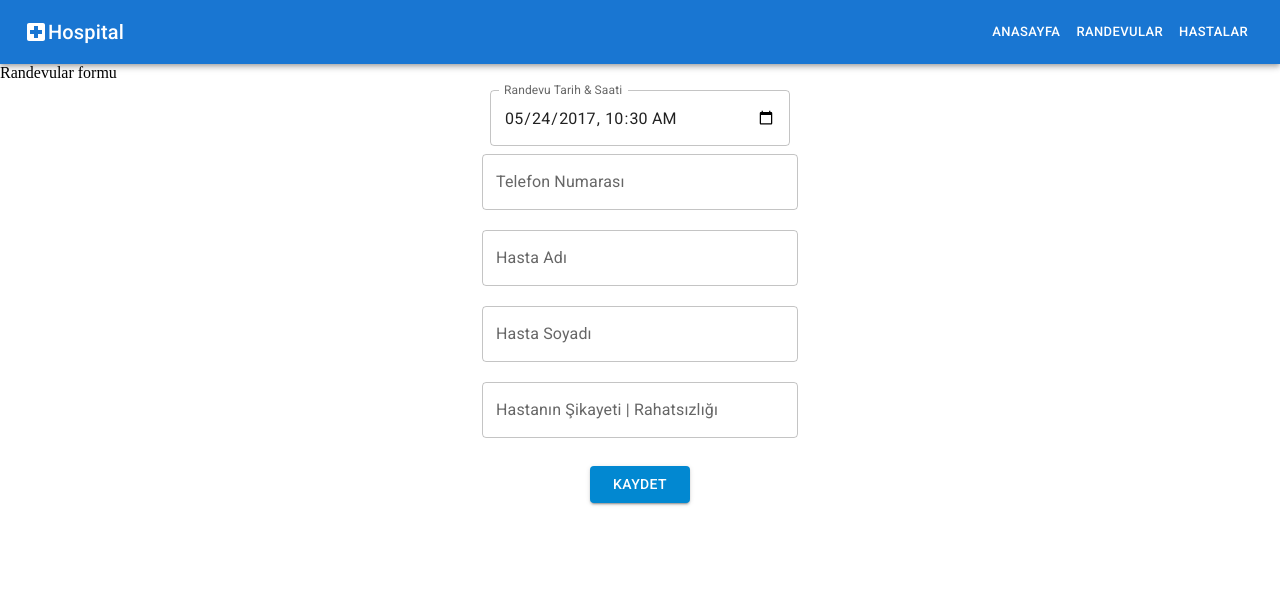
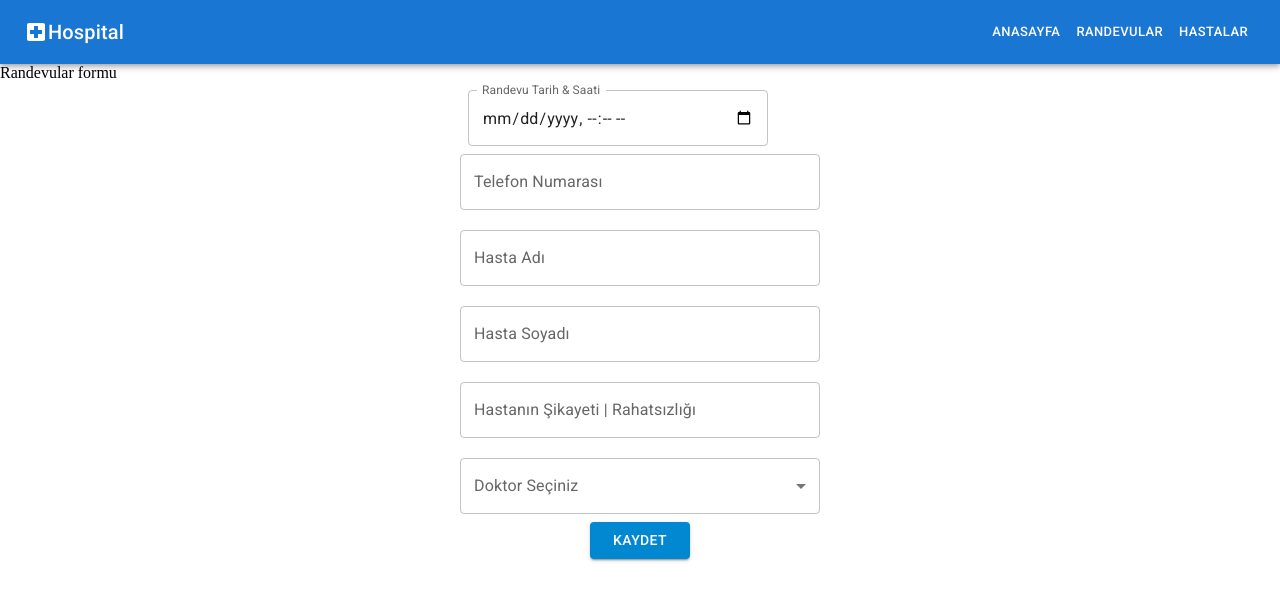
Before and after one commit to muratavci05/reactjs_hospital-automation-app, a React (Create React App) app: page /add-appointment-form in a window 1280 px wide. Shown: the top 600 px of the page. Built offline with nearby package versions, Linux system fonts and the light colour scheme; data requests are answered from the project's data file.

Commit message:
addAppointmentform has dinamic

```diff
--- a/db.json
+++ b/db.json
@@ -7,6 +7,7 @@
       "doctorId": "3"
     }
   ],
+
   "hastalar": [
     {
       "id": "1676156764836",
@@ -29,7 +30,9 @@
       "doctor": "İç hastalıklar hekim1"
     }
   ],
-  "doktorlar": [
+
+
+  "doktorlar_dahiliye": [
     {
       "id": "1",
       "fullname": "dahiliye hekim1"
@@ -47,6 +50,44 @@
       "fullname": "Çocuk hekim1"
     }
   ],
+  "doktorlar_cocuk": [
+    {
+      "id": "1",
+      "fullname": "dahiliye hekim1"
+    },
+    {
+      "id": "2",
+      "fullname": "dahiliye hekim2"
+    },
+    {
+      "id": "3",
+      "fullname": "İç hastalıklar hekim1"
+    },
+    {
+      "id": "4",
+      "fullname": "Çocuk hekim1"
+    }
+  ],
+  "doktorlar_kadin_dogum": [
+    {
+      "id": "1",
+      "fullname": "dahiliye hekim1"
+    },
+    {
+      "id": "2",
+      "fullname": "dahiliye hekim2"
+    },
+    {
+      "id": "3",
+      "fullname": "İç hastalıklar hekim1"
+    },
+    {
+      "id": "4",
+      "fullname": "Çocuk hekim1"
+    }
+  ],
+
+
   "islemler": [
     {
       "id": "1",
--- a/src/components/appointments/AddAppointment-Form.jsx
+++ b/src/components/appointments/AddAppointment-Form.jsx
@@ -1,10 +1,17 @@
 import * as React from "react";
+import axios from "axios";
 import TextField from "@mui/material/TextField";
 import Stack from "@mui/material/Stack";
 import { Button } from "@mui/material";
 import Box from "@mui/material/Box";
 
+import InputLabel from "@mui/material/InputLabel";
+import FormControl from "@mui/material/FormControl";
+import Select from "@mui/material/Select";
+
 import "./style.css";
+import { useState } from "react";
+import { useEffect } from "react";
 
 function RedBar() {
   return (
@@ -16,9 +23,68 @@ function RedBar() {
   );
 }
 
-export default function NativePickers() {
+const AppointmentForm = (props) => {
+  const [date, setDate] = useState(new Date());
+  const [phone, setPhone] = useState("");
+  const [name, setName] = useState("");
+  const [surname, setSurname] = useState("");
+  const [discomfort, setDiscomfort] = useState("");
+  const [doctor, setDoctor] = useState("");
+
+  const [patients, setPatients] = useState(null);
+  const [doctors, setDoctors] = useState(null);
+
+  const [hasPatient, setHasPatient] = useState(false);
+
+  useEffect(() => {
+    axios
+      .get("http://localhost:3004/hastalar")
+      .then((res) => {
+        //console.log("Randevular İçinde Hastalar",res.data)
+        setPatients(res.data);
+      })
+      .catch((err) => {
+        console.log(err);
+      });
+  }, []);
+
+  if (patients === null) {
+    return (
+      <div>
+        <h3>Loading...</h3>
+      </div>
+    );
+  }
+
+  const handleSubmit = (event) => {
+    event.preventDefault();
+    console.log(date);
+  };
+
+  const handlePhoneChange = (event) => {
+    setPhone(event.target.value);
+    const searchPatient = patients.find(
+      (item) => item.phone === String(event.target.value)
+    );
+    console.log("aranan hasta", searchPatient);
+
+    if (searchPatient !== undefined) {
+      setName(searchPatient.name);
+      setSurname(searchPatient.surname);
+      setHasPatient(true)
+    }
+
+    else {
+      setName("")
+      setSurname("")
+      setHasPatient(false)
+
+    }
+  };
+
   return (
     <div className="">
+      <form onSubmit={handleSubmit}>
         <div className="formClass">
           <Stack
             component="form"
@@ -32,40 +98,72 @@ export default function NativePickers() {
               className="dateTimeLocal"
               id="datetime-local"
               label="Randevu Tarih & Saati"
-            type="datetime-local"
-            defaultValue="2017-05-24T10:30"
-            sx={{ width: 300,
-
-            }}
+              type={"datetime-local"}
+              defaultValue={new Date("dd/mm/yyyy")}
+              sx={{ width: 300 }}
               InputLabelProps={{
                 shrink: true,
               }}
+              value={date}
+              onChange={(event) => setDate(event.target.value)}
             />
           </Stack>
           <TextField
             type={"number"}
             label={"Telefon Numarası"}
             id="margin-none"
+            value={phone}
+            onChange={handlePhoneChange}
           />
           <RedBar />
           <TextField
+            type={"text"}
             label={"Hasta Adı"}
             id="margin-none"
-
+            value={name}
+            onChange={(event) => setName(event.target.value)}
+            //kayıtlı ise
+            disabled={hasPatient}
           />
           <RedBar />
           <TextField
+            type={"text"}
             label={"Hasta Soyadı"}
             id="margin-none"
-
+            value={surname}
+            onChange={(event) => setSurname(event.target.value)}
+            //kayıtlı ise
+            disabled={hasPatient}
           />
           <RedBar />
           <TextField
+            type={"text"}
             label={"Hastanın Şikayeti | Rahatsızlığı"}
             id="margin-none"
-
+            value={discomfort}
+            onChange={(event) => setDiscomfort(event.target.value)}
           />
           <RedBar />
+          <FormControl sx={{ minWidth: 360 }}>
+            <InputLabel id="demo-simple-select-label">
+              Doktor Seçiniz
+            </InputLabel>
+            <Select
+              labelId="demo-simple-select-label"
+              id="demo-simple-select"
+              label="Doctor Seçiniz"
+              value={doctor}
+              onChange={(event) => setDoctor(event.target.value)}
+            >
+              {/* {doctors.map((selectDoctor) => {
+                return (
+                  <MenuItem key={selectDoctor.id} value={selectDoctor.fullname}>
+                    {selectDoctor.fullname}
+                  </MenuItem>
+                );
+              })} */}
+            </Select>
+          </FormControl>
 
           <Stack
             sx={{
@@ -87,6 +185,9 @@ export default function NativePickers() {
             </Button>
           </Stack>
         </div>
+      </form>
     </div>
   );
-}
+};
+
+export default AppointmentForm;
--- a/src/components/appointments/AppointmentData.jsx
+++ b/src/components/appointments/AppointmentData.jsx
@@ -29,7 +29,7 @@ export default function BasicTable() {
             setHastalar(resHastalar.data);
             //console.log("hastalar randevu",resHastalar.data)
             axios
-              .get("http://localhost:3004/doktorlar")
+              .get("http://localhost:3004/doktorlar_dahiliye")
               .then((resDoktorlar) => {
                 setDoktorlar(resDoktorlar.data);
               })
--- a/src/components/patients/AddPatient-Form.jsx
+++ b/src/components/patients/AddPatient-Form.jsx
@@ -48,7 +48,7 @@ const AddPatientForm = () => {
       })
       .catch((err) => console.log(err));
     axios
-      .get("http://localhost:3004/doktorlar")
+      .get("http://localhost:3004/doktorlar_dahiliye")
       .then((resDoctors) => {
         //console.log("listDoctor",resDoctors)
         setDoctors(resDoctors.data);
--- a/src/components/patients/PatientDatas.jsx
+++ b/src/components/patients/PatientDatas.jsx
@@ -27,7 +27,7 @@ const PatientDatas = (props) => {
     axios.get("http://localhost:3004/hastalar").then((hastalarRes) => {
       setHastalar(hastalarRes.data);
     });
-    axios.get("http://localhost:3004/doktorlar").then((res) => {
+    axios.get("http://localhost:3004/doktorlar_dahiliye").then((res) => {
       setDoctors("doktorlar hastalar", res.data);
     });
     axios.get("http://localhost:3004/islemler").then((resIslemler) => {
```
Lines whose indentation alone changed are shown as unchanged.
